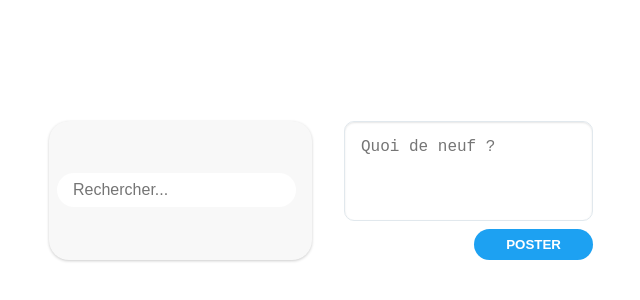
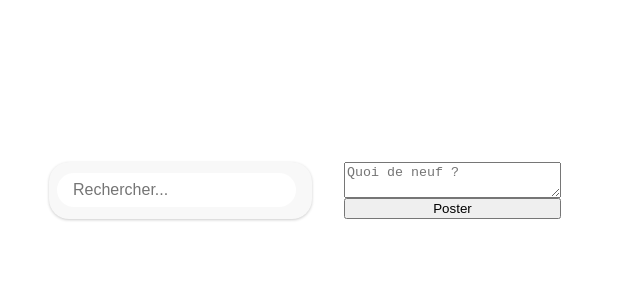
Before and after one commit to roddone/l3sdn-td1, a Vue app: page / in a window 1280 px wide. Shown: the part 194-494 px from the top of the page, without its empty margins (31-671 px from the left). Built offline with nearby package versions, Linux system fonts and the light colour scheme.

Commit message:
Maj de la Tweet Box

```diff
--- a/src/components/TweetBox.vue
+++ b/src/components/TweetBox.vue
@@ -1,7 +1,7 @@
 <template>
   <div class="tweet-box">
-      <textarea v-model="newTweet" placeholder="Quoi de neuf ?" class="tweet-textarea"></textarea>
-      <button @click="postTweet" class="tweet-button">Poster</button>
+    <textarea v-model="newTweet" placeholder="Quoi de neuf ?"></textarea>
+    <button @click="postTweet">Poster</button>
   </div>
 </template>
 
@@ -14,9 +14,9 @@
   },
   methods: {
     postTweet() {
-        if (this.newTweet) {
-          this.$emit('onPost', this.newTweet);
-          this.newTweet = ''; // Réinitialiser le champ de saisie
+      if (this.newTweet.trim()) {
+        this.$emit('post-tweet', this.newTweet);
+        this.newTweet = '';
       }
     }
   }
```
Lines whose indentation alone changed are shown as unchanged.
